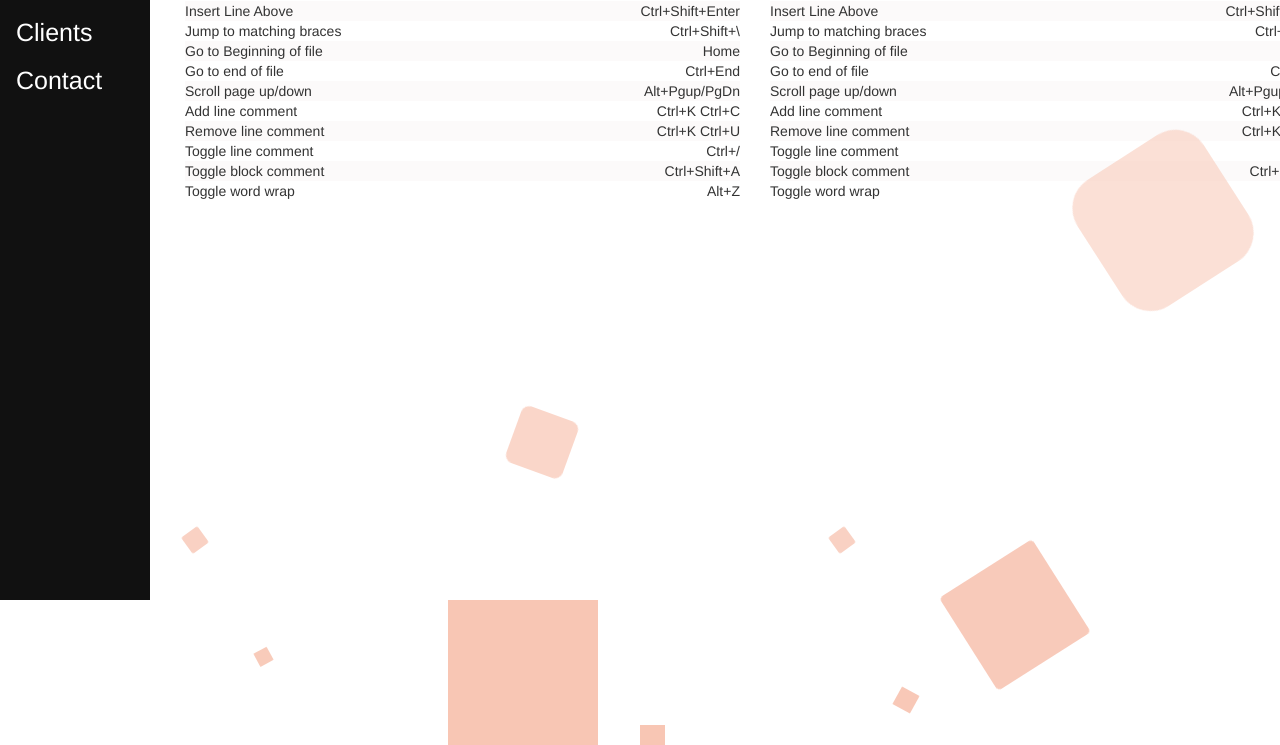
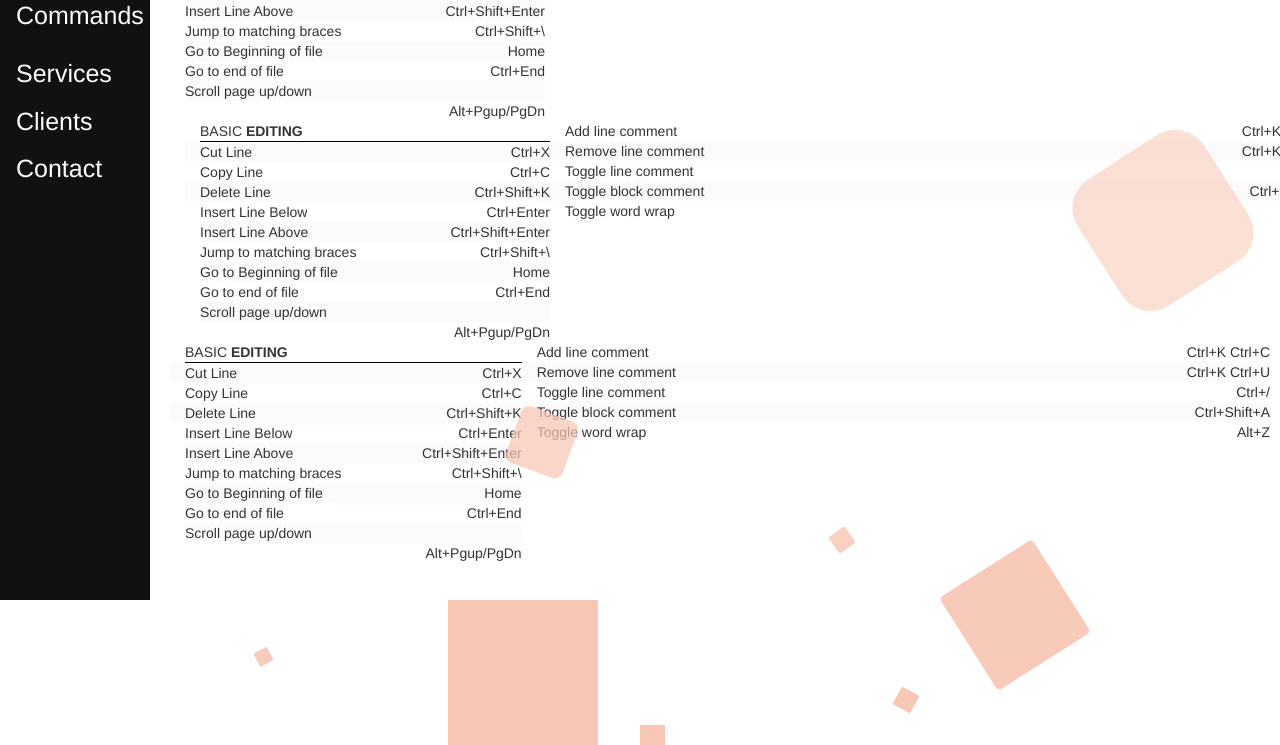
Before and after one commit to RohitNagraj/Dialogflow-Bot, a plain HTML site: page redhat.html in a window 1280 px wide. Shown: the part 200-945 px from the top of the page. Drawn offline with nearby package versions, Linux system fonts and the light colour scheme.

Commit message:
Update redhat.html

```diff
--- a/redhat.html
+++ b/redhat.html
@@ -19,9 +19,10 @@
       <a href="#"
         ><img
           src="./Logo.png"
-          style="width:160%;height:13%;margin-top:-20px; margin-left: -30px"
+          style="width:160%;height:17%;margin-top:-20px; margin-left: -30px"
       /></a>
-      <a href="#">About</a>
+      <a href="#">Shortcuts</a>
+      <ul><a href="#">Commands</a></ul>
       <a href="#">Services</a>
       <a href="#">Clients</a>
       <a href="#">Contact</a>
@@ -30,20 +31,19 @@
     <!-- Page content -->
     <div class="main">
       <div
-        style="background: #111; height:100px; margin-left: -50px;margin-right: -10px
-        ;color:#F27B51; font-size: 40px; text-align: left; padding-top: 25px">
+        style="background: #111; height:100px; margin-left: -20px;margin-right: -10px
+        ;color:#F27B51; font-size: 40px; text-align: left; padding-top: 25px"
+      >
         <span>LAUREN</span>
         <div style="margin-top: -50px">
         <span class="glyphicon glyphicon-volume-up" aria-hidden="true" style="padding-right: 20px;margin-left: 15px; float: right"></span>
         <textarea id="response" style="float:right; height: 46%; width: 25%; margin-left: 20px;overflow:hidden; border-radius: 5px"></textarea>
-        <form>
         <input id="input" type="text" placeholder="ask anything.." style="width: 25%;height:47%; float: right;border-radius: 5px"></div>
-        </form>
       </div>
 
       <div class="container">
         <div class="row">
-          <div class="col-sm-6">
+          <div class="col-sm-4">
             <div style="border-bottom:1px solid black">BASIC <strong>EDITING</strong></div>
             <div style="background: #fcfafa">Cut Line<span style="float:right">Ctrl+X</span></div>
             <div style="background: #ffffff">Copy Line<span style="float:right">Ctrl+C</span></div>
@@ -53,14 +53,14 @@
             <div style="background: #ffffff">Jump to matching braces<span style="float:right">Ctrl+Shift+\</span></div>
             <div style="background: #fcfafa">Go to Beginning of file<span style="float:right">Home</span></div>
             <div style="background: #ffffff">Go to end of file<span style="float:right">Ctrl+End</span></div>
-            <div style="background: #fcfafa">Scroll page up/down<span style="float:right">Alt+Pgup/PgDn</span></div>
+            <div style="background: #fcfafa">Scroll page up/down</div><span style="float:right">Alt+Pgup/PgDn</span></div>
             <div style="background: #ffffff">Add line comment<span style="float:right">Ctrl+K Ctrl+C</span></div>
             <div style="background: #fcfafa">Remove line comment<span style="float:right">Ctrl+K Ctrl+U</span></div>
             <div style="background: #ffffff">Toggle line comment<span style="float:right">Ctrl+/</span></div>
             <div style="background: #fcfafa">Toggle block comment<span style="float:right">Ctrl+Shift+A</span></div>
             <div style="background: #ffffff">Toggle word wrap<span style="float:right">Alt+Z</span></div>
           </div>
-          <div class="col-sm-6">
+          <div class="col-sm-4">
             <div style="border-bottom:1px solid black">BASIC <strong>EDITING</strong></div>
             <div style="background: #fcfafa">Cut Line<span style="float:right">Ctrl+X</span></div>
             <div style="background: #ffffff">Copy Line<span style="float:right">Ctrl+C</span></div>
@@ -70,7 +70,7 @@
             <div style="background: #ffffff">Jump to matching braces<span style="float:right">Ctrl+Shift+\</span></div>
             <div style="background: #fcfafa">Go to Beginning of file<span style="float:right">Home</span></div>
             <div style="background: #ffffff">Go to end of file<span style="float:right">Ctrl+End</span></div>
-            <div style="background: #fcfafa">Scroll page up/down<span style="float:right">Alt+Pgup/PgDn</span></div>
+            <div style="background: #fcfafa">Scroll page up/down</div><span style="float:right">Alt+Pgup/PgDn</span></div>
             <div style="background: #ffffff">Add line comment<span style="float:right">Ctrl+K Ctrl+C</span></div>
             <div style="background: #fcfafa">Remove line comment<span style="float:right">Ctrl+K Ctrl+U</span></div>
             <div style="background: #ffffff">Toggle line comment<span style="float:right">Ctrl+/</span></div>
@@ -78,8 +78,22 @@
             <div style="background: #ffffff">Toggle word wrap<span style="float:right">Alt+Z</span></div>
           </div>
           <div class="col-sm-4">
-
-        </div>
+            <div style="border-bottom:1px solid black">BASIC <strong>EDITING</strong></div>
+            <div style="background: #fcfafa">Cut Line<span style="float:right">Ctrl+X</span></div>
+            <div style="background: #ffffff">Copy Line<span style="float:right">Ctrl+C</span></div>
+            <div style="background: #fcfafa">Delete Line<span style="float:right">Ctrl+Shift+K</span></div>
+            <div style="background: #ffffff">Insert Line Below<span style="float:right">Ctrl+Enter</span></div>
+            <div style="background: #fcfafa">Insert Line Above<span style="float:right">Ctrl+Shift+Enter</span></div>
+            <div style="background: #ffffff">Jump to matching braces<span style="float:right">Ctrl+Shift+\</span></div>
+            <div style="background: #fcfafa">Go to Beginning of file<span style="float:right">Home</span></div>
+            <div style="background: #ffffff">Go to end of file<span style="float:right">Ctrl+End</span></div>
+            <div style="background: #fcfafa">Scroll page up/down</div><span style="float:right">Alt+Pgup/PgDn</span></div>
+            <div style="background: #ffffff">Add line comment<span style="float:right">Ctrl+K Ctrl+C</span></div>
+            <div style="background: #fcfafa">Remove line comment<span style="float:right">Ctrl+K Ctrl+U</span></div>
+            <div style="background: #ffffff">Toggle line comment<span style="float:right">Ctrl+/</span></div>
+            <div style="background: #fcfafa">Toggle block comment<span style="float:right">Ctrl+Shift+A</span></div>
+            <div style="background: #ffffff">Toggle word wrap<span style="float:right">Alt+Z</span></div>
+          </div>
       </div>
 
     <div class="area">
@@ -98,5 +112,5 @@
     </div>
     </div>
   </body>
-  <script src="https://maxcdn.bootstrapcdn.com/bootstrap/3.3.7/js/bootstrap.min.js" integrity="sha384-Tc5IQib027qvyjSMfHjOMaLkfuWVxZxUPnCJA7l2mCWNIpG9mGCD8wGNIcPD7Txa" crossorigin="anonymous"></script>
+  <script src="https://maxcdn.bootstrapcdn.com/bootstrap/3.3.7/js/bootstrap.min.js" integrity="sha384-Tc5IQib027qvyjSMfHjOMaLkfuWVxZxUPnCJA7l2mCWNIpG9mGCD8wGNIcPD7Txa" crossorigin="anonymous"></script
 </html>
```
